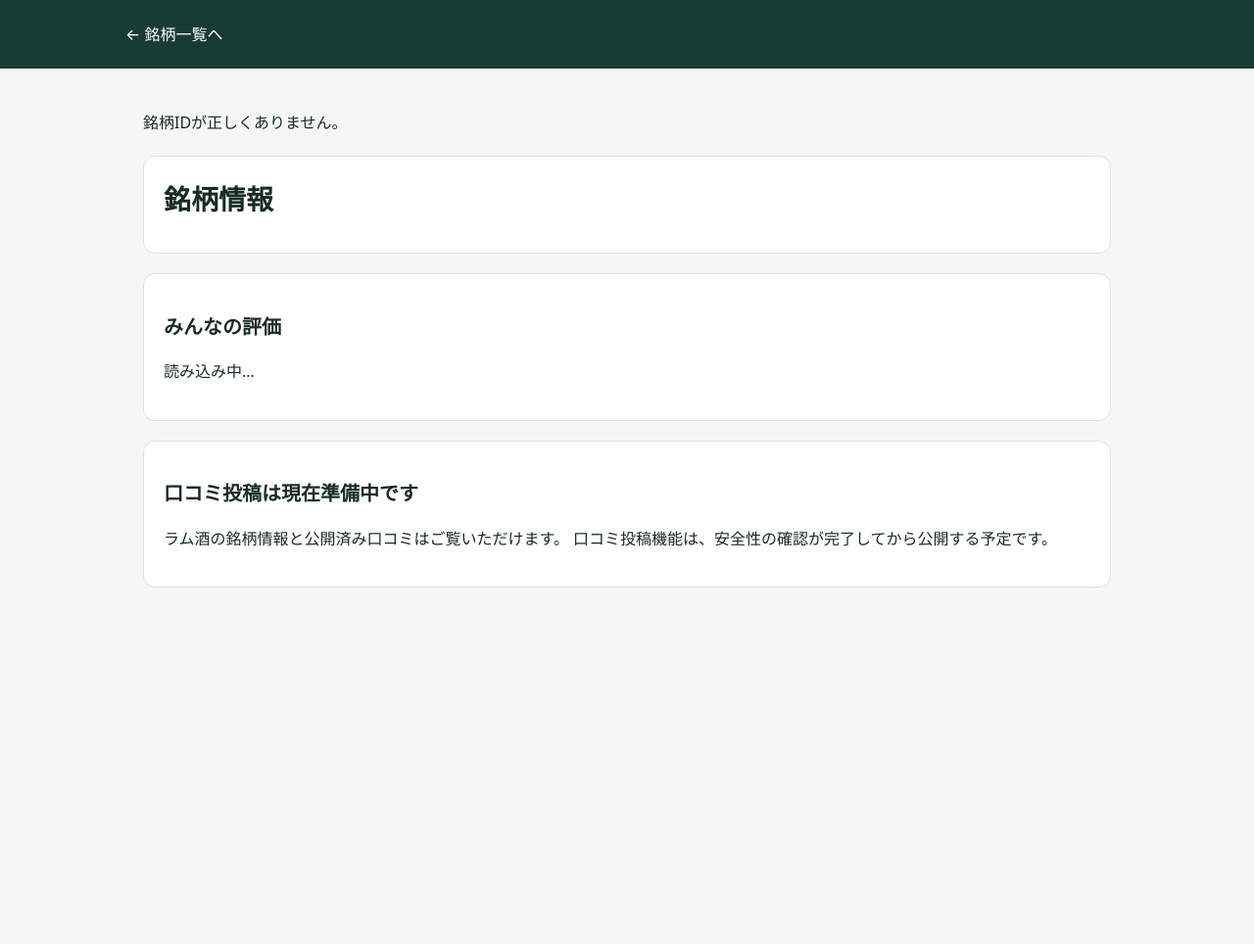
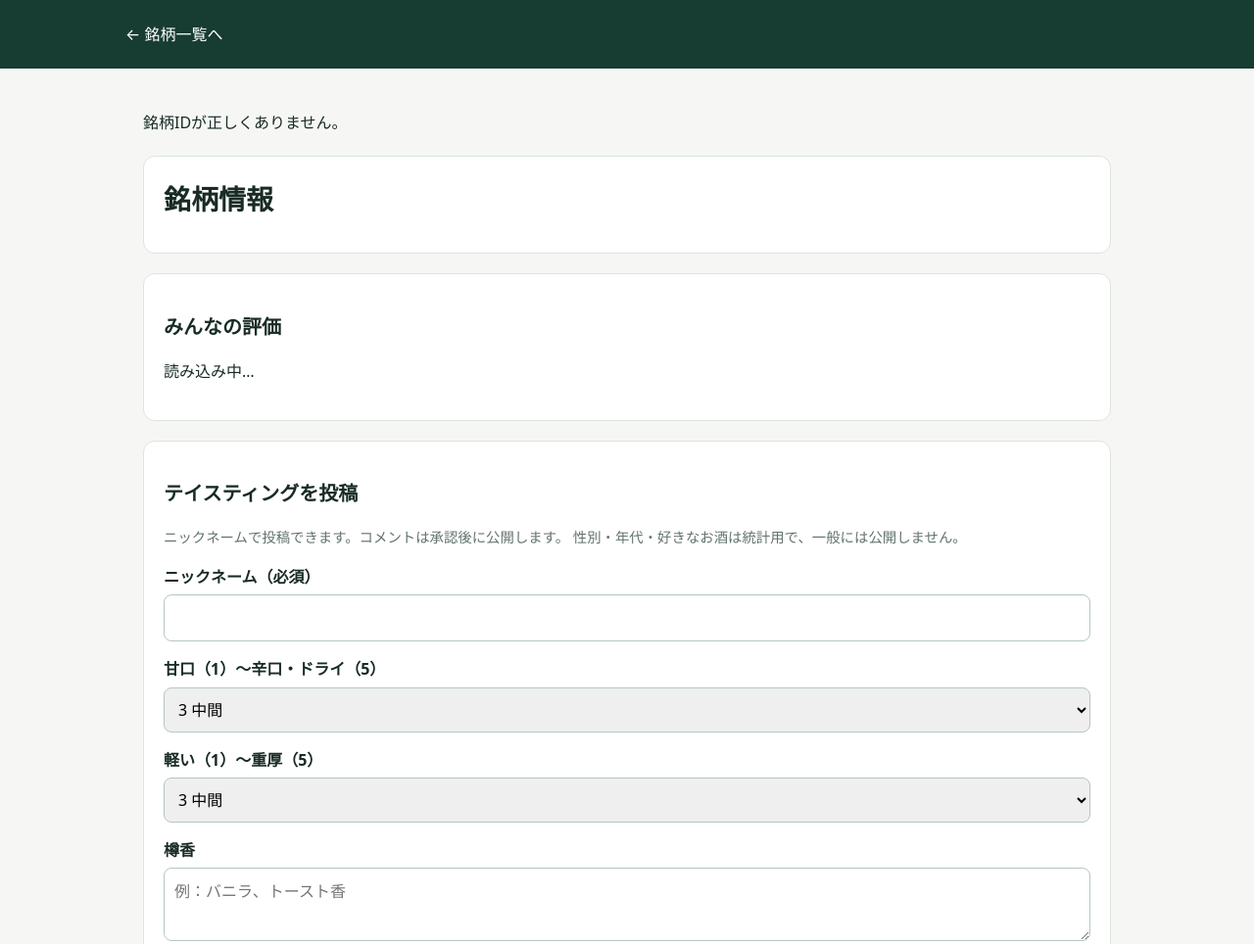
Before and after one commit to graddyman-svg/rum-tasting-site, a plain HTML site: page rum.html in a window 1280 px wide. Shown: the top 964 px of the page at 98% size. Before the commit the page ends 800 px from the top, so only its background shows below. Drawn offline with Linux system fonts and the light colour scheme.

Commit message:
Update rum.html

```diff
--- a/rum.html
+++ b/rum.html
@@ -40,7 +40,7 @@
     </section>
 
     <!-- 投稿停止中のお知らせ -->
-    <section class="panel" id="submission-notice">
+    <section class="panel" id="submission-notice" hidden>
       <h2>口コミ投稿は現在準備中です</h2>
       <p>
         ラム酒の銘柄情報と公開済み口コミはご覧いただけます。
@@ -49,7 +49,7 @@
     </section>
 
     <!-- 投稿フォーム：一時的に非表示 -->
-    <section class="panel" id="review-submission" hidden>
+    <section class="panel" id="review-submission">
       <h2>テイスティングを投稿</h2>
 
       <p class="hint">
```
